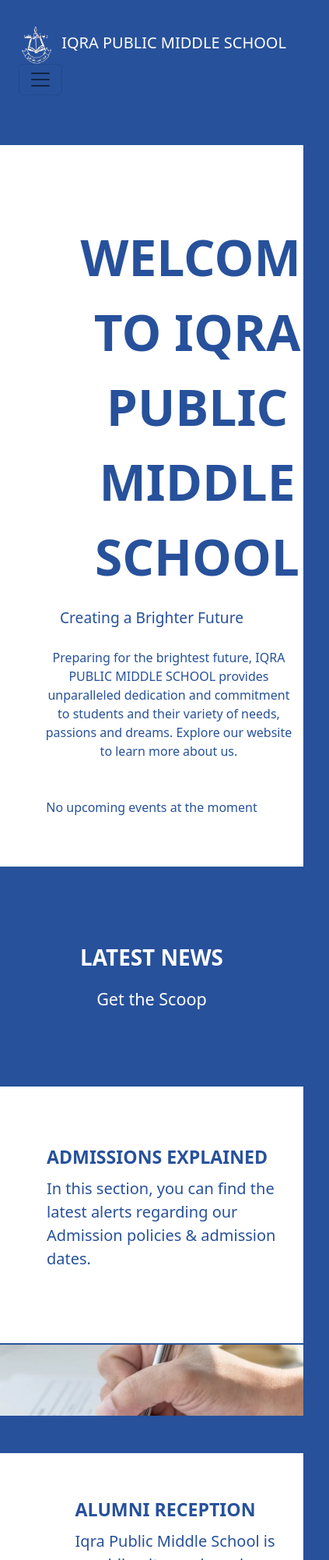
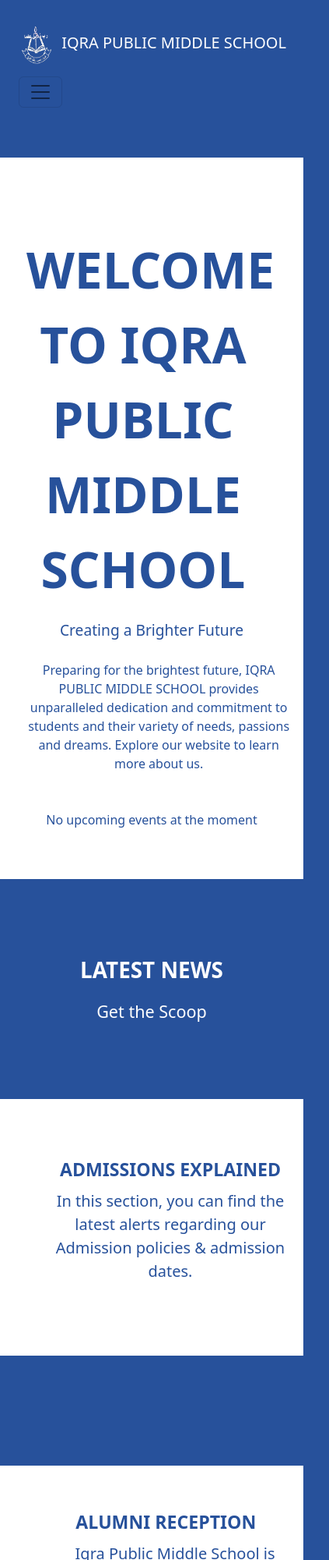
Before and after one commit to ElmanSafarli/IPMS, a plain HTML site: page index.html in a window 390 px wide. Shown: the top 2000 px of the page at 78% size, 423 px wide, since content can reach past the window. Drawn offline with nearby package versions, Linux system fonts and the light colour scheme.

Commit message:
first commit

```diff
--- a/css/styles.css
+++ b/css/styles.css
@@ -74,6 +74,7 @@ body{
 .second-title{
     color: #27519b;
     padding-top: 15%;
+    padding-left: 3rem;
     margin-left: 10%;
 }
 
@@ -290,3 +291,31 @@ body{
     0% {opacity: 0;}
     100% {opacity: 1;}
   }
+
+
+
+/* Media */
+@media (max-width:551px){
+    .title-header{
+        left: 6%;
+    }
+    .text-header{
+        margin-left: 5%;
+    }
+    .first-right{
+        background: none;
+    }
+    .title-first, .text-first{
+        text-align: center;
+    }
+    .second-title{
+        text-align: center;
+        padding-left: 0;
+    }
+    .third-title {
+        padding-bottom: 25px;
+    }
+    .number-fifth{
+        margin-bottom: 50px;
+    }
+}
--- a/index.html
+++ b/index.html
@@ -27,7 +27,7 @@
                       <img src="./assets/logo.png" alt="logo" height="50">
                       IQRA PUBLIC MIDDLE SCHOOL
                     </a>
-                    <button class="navbar-toggler" type="button" data-bs-toggle="collapse" data-bs-target="#navbarSupportedContent" aria-controls="navbarSupportedContent" aria-expanded="false" aria-label="Toggle navigation">
+                    <button class="navbar-toggler mt-3" type="button" data-bs-toggle="collapse" data-bs-target="#navbarSupportedContent" aria-controls="navbarSupportedContent" aria-expanded="false" aria-label="Toggle navigation">
           <span class="navbar-toggler-icon"></span>
         </button>
                   </div>
@@ -101,7 +101,7 @@
           <div class="container bg-white second mb-5">
             <div class="row">
                 <div class="col-lg-6">
-                    <div class="second-title fw-semibold fs-3 ps-5">ALUMNI RECEPTION</div>
+                    <div class="second-title fw-semibold fs-3">ALUMNI RECEPTION</div>
                     <div class="second-text fw-light fs-5 ps-5 pt-2 pb-5 mb-5">
                         Iqra Public Middle School is providing its services since 1991.
                         Since the day of establishment, we are providing excellent services.
```
